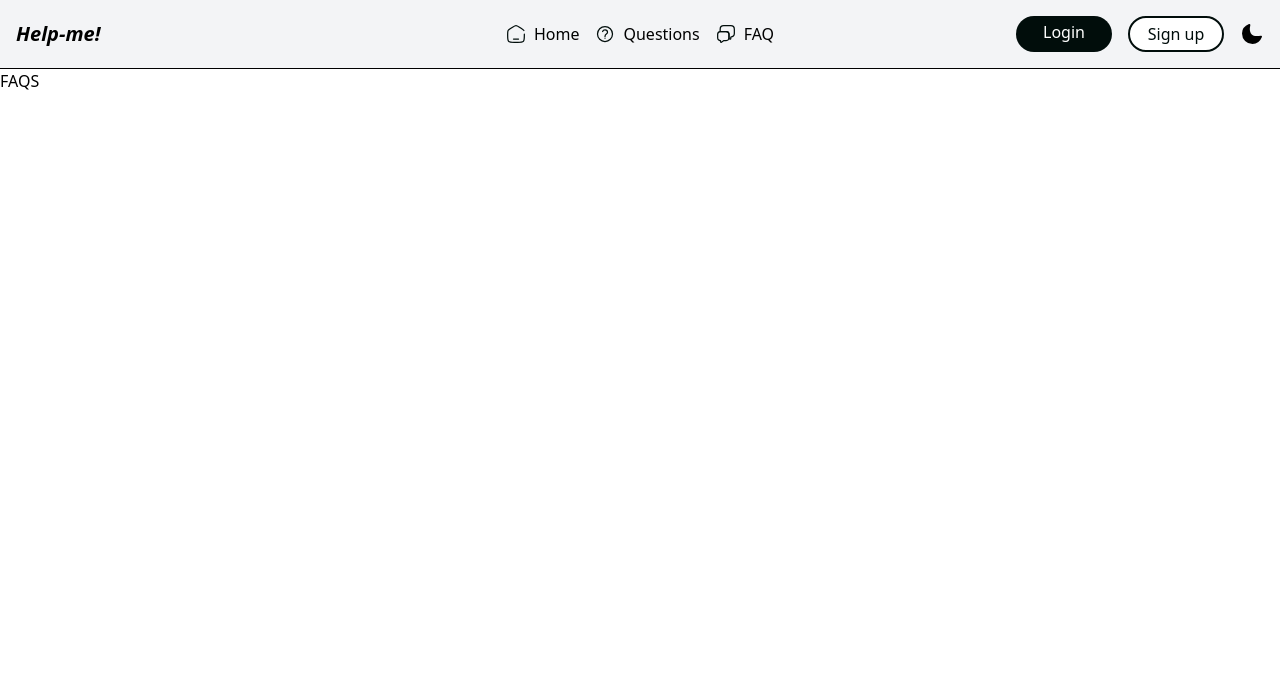
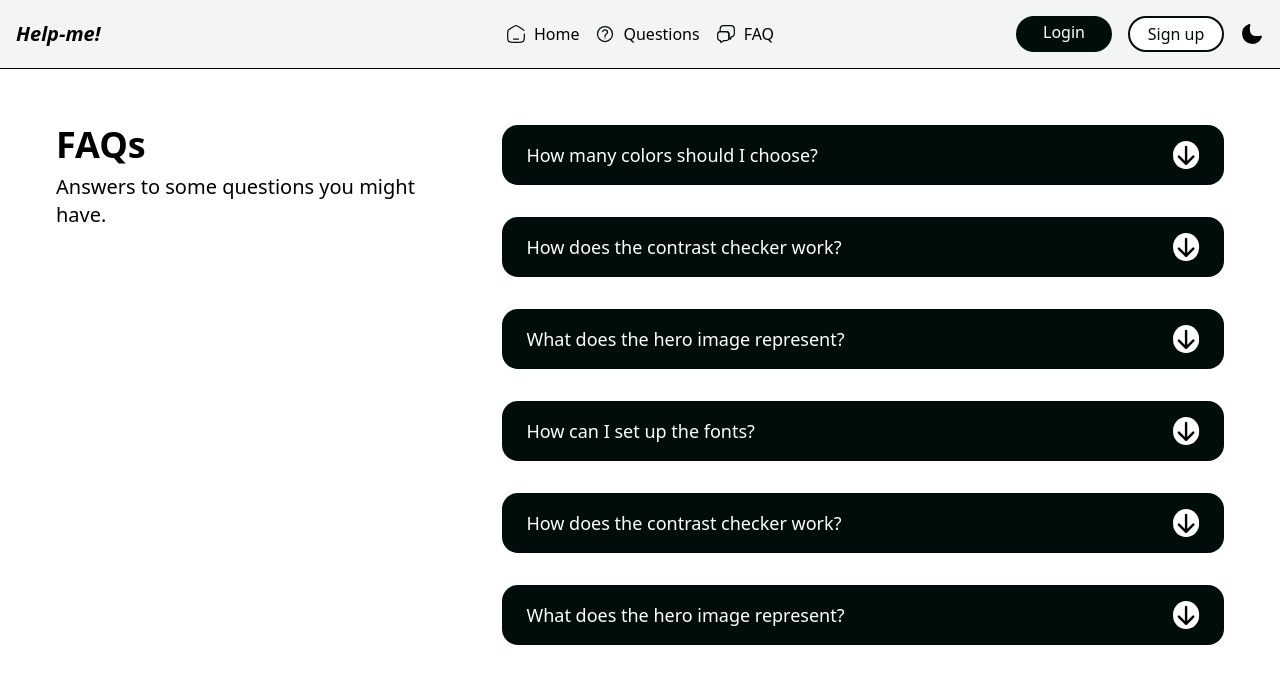
Before and after one commit to Help-me-website/Frontend, a React (Vite) app in the folder help-me/: page /faq in a window 1280 px wide. Shown: the top 684 px of the page. Built offline with nearby package versions, Linux system fonts and the light colour scheme.

Commit message:
FAQ page done

```diff
--- a/help-me/src/App.tsx
+++ b/help-me/src/App.tsx
@@ -1,7 +1,7 @@
 import { BrowserRouter, Routes, Route, Link, Outlet } from "react-router-dom";
 import { useAtom, useAtomValue } from "jotai";
 import { isLogedIn, darkMode } from "./atoms";
-
+import "./App.css";
 import Home from "./Pages/Home"
 import Questions from "./Pages/Questions";
 import Faqs from "./Pages/Faqs";
@@ -9,14 +9,11 @@ import NoPage from "./Pages/NoPage";
 import Login from "./Pages/Login";
 import Signup from "./Pages/Signup";
 import Profile from "./Pages/Profile";
-
 import homeIcon from "../public/home-svgrepo-com.svg";
 import questionIcon from "../public/question-circle-svgrepo-com.svg";
 import faqIcon from "../public/faq.svg";
 import profileIcon from "../public/profile-1341-svgrepo-com.svg";
 import darkIcon from "../public/Frame.svg"
-
-import "./App.css";
 
 
 function App() {
--- a/help-me/src/Pages/Faqs.tsx
+++ b/help-me/src/Pages/Faqs.tsx
@@ -1,5 +1,71 @@
+import { useState } from "react";
+import Arrow from "../../public/BlackVector.svg";
+
+const faqs = [
+  "How many colors should I choose?",
+  "How does the contrast checker work?",
+  "What does the hero image represent?",
+  "How can I set up the fonts?",
+  "How does the contrast checker work?",
+  "What does the hero image represent?",
+];
+
+const answers = [
+  "Normally, 3 colors are absolutely fine (meaning background, text, and one accent color).However, if you want, you can have more. Usually, we don’t add more than 6 colors across a platform. It would just make things too... complicated. Plus, it makes it hard to keep the colors consistent throughout the design.",
+  "Normally, 3 colors are absolutely fine (meaning background, text, and one accent color).However, if you want, you can have more. Usually, we don’t add more than 6 colors across a platform. It would just make things too... complicated. Plus, it makes it hard to keep the colors consistent throughout the design.",
+  "Normally, 3 colors are absolutely fine (meaning background, text, and one accent color).However, if you want, you can have more. Usually, we don’t add more than 6 colors across a platform. It would just make things too... complicated. Plus, it makes it hard to keep the colors consistent throughout the design.",
+  "Normally, 3 colors are absolutely fine (meaning background, text, and one accent color).However, if you want, you can have more. Usually, we don’t add more than 6 colors across a platform. It would just make things too... complicated. Plus, it makes it hard to keep the colors consistent throughout the design.",
+  "Normally, 3 colors are absolutely fine (meaning background, text, and one accent color).However, if you want, you can have more. Usually, we don’t add more than 6 colors across a platform. It would just make things too... complicated. Plus, it makes it hard to keep the colors consistent throughout the design.",
+  "Normally, 3 colors are absolutely fine (meaning background, text, and one accent color).However, if you want, you can have more. Usually, we don’t add more than 6 colors across a platform. It would just make things too... complicated. Plus, it makes it hard to keep the colors consistent throughout the design.",
+];
+
 const Faqs = () => {
-  return <h1>FAQS</h1>;
+  return (
+    <div className="flex flex-col md:flex-row justify-between gap-6 max-w-[1200px] mx-8 xl:mx-auto mt-10">
+      <div className="flex-2 p-4">
+        <h1 className="text-4xl font-bold">FAQs</h1>
+        <p className="text-xl mt-2">
+          Answers to some questions you might have.
+        </p>
+      </div>
+      <div className="w-[90%] lg:w-2/3 mx-auto mb-12">
+        {faqs.map((faq, index) => {
+          return <ExpandingDiv faq={faq} answer={answers[index]} key={index} />;
+        })}
+      </div>
+    </div>
+  );
+};
+
+const ExpandingDiv = ({ faq, answer }) => {
+  const [isExpanded, setIsExpanded] = useState(false);
+
+  const toggleExpansion = () => {
+    setIsExpanded((prev) => !prev);
+  };
+
+  return (
+    <div className="rounded p-4 mx-auto">
+      <div className="flex justify-between items-center py-4 px-6 gap-2 rounded-2xl bg-[var(--darkcolor)] text-[var(--lightcolor)]">
+        <h2 className="text-lg">{faq}</h2>
+        <div
+          className={`bg-[var(--lightcolor)] p-1 rounded-full hover:cursor-pointer  ${
+            isExpanded ? "-rotate-90" : "rotate-90"
+          }`}
+          onClick={toggleExpansion}
+        >
+          <img src={Arrow} alt="Arrow Icon" className="w-5" />
+        </div>
+      </div>
+      <div
+        className={`overflow-hidden transition-[max-height] duration-200 ease-in-out ${
+          isExpanded ? "max-h-[500px]" : "max-h-0"
+        }`}
+      >
+        <p className="mt-4 px-3">{answer}</p>
+      </div>
+    </div>
+  );
 };
 
 export default Faqs;
```
